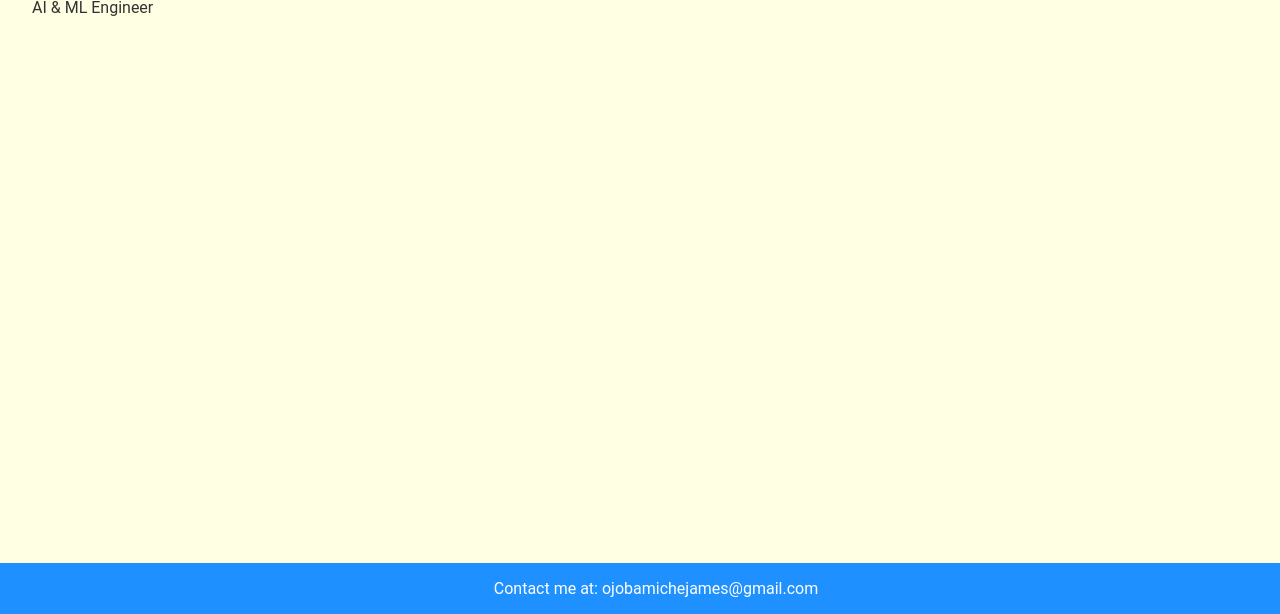
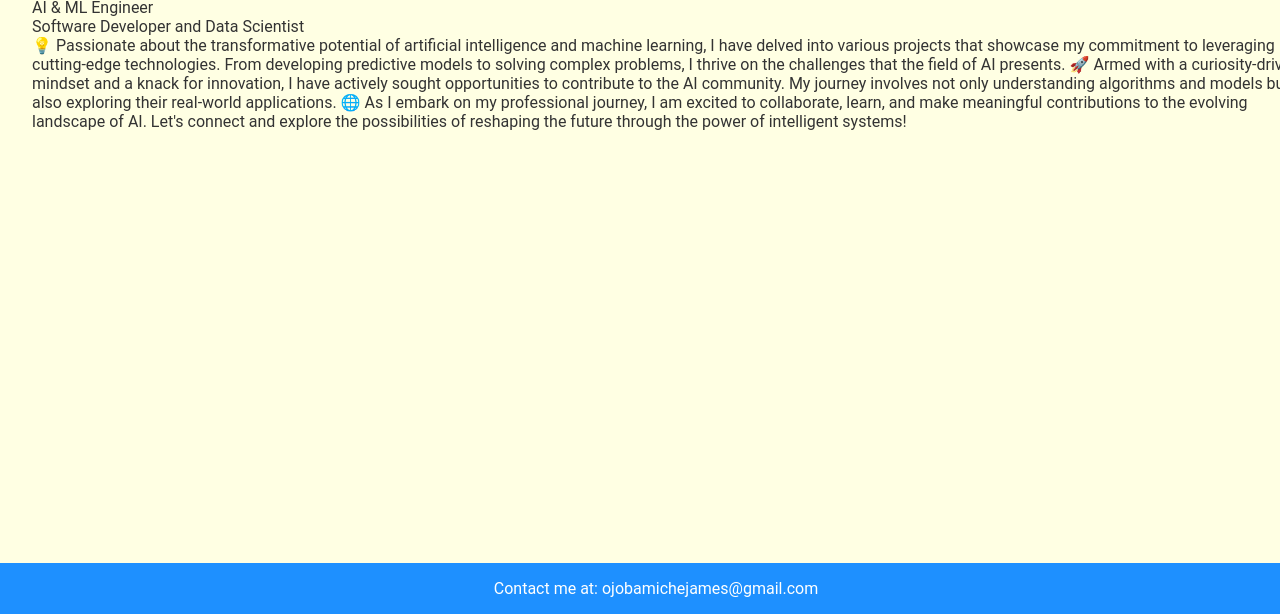
Before and after one commit to Ojobamiche/Ojobamiche.github.io, a plain HTML site: page index.html in a window 1280 px wide. Shown: the part 186-800 px from the top of the page. Drawn offline with Linux system fonts and the light colour scheme.

Commit message:
initgial commit

```diff
--- a/index.html
+++ b/index.html
@@ -34,7 +34,12 @@ if (x.className === "topnav") {
 <section class="header">
 <a href="index.html"><img src=""></a>
     <h1>Ojobamiche James</h1>
-    <p>AI & ML Engineer</p>
+    <p>AI & ML Engineer<br>Software Developer and Data Scientist</p>
+  <p>💡 Passionate about the transformative potential of artificial intelligence and machine learning, I have delved into various projects that showcase my commitment to leveraging cutting-edge technologies. From developing predictive models to solving complex problems, I thrive on the challenges that the field of AI presents.
+
+  🚀 Armed with a curiosity-driven mindset and a knack for innovation, I have actively sought opportunities to contribute to the AI community. My journey involves not only understanding algorithms and models but also exploring their real-world applications.
+
+  🌐 As I embark on my professional journey, I am excited to collaborate, learn, and make meaningful contributions to the evolving landscape of AI. Let's connect and explore the possibilities of reshaping the future through the power of intelligent systems!</p>
 </section>
 
 <section>
```
